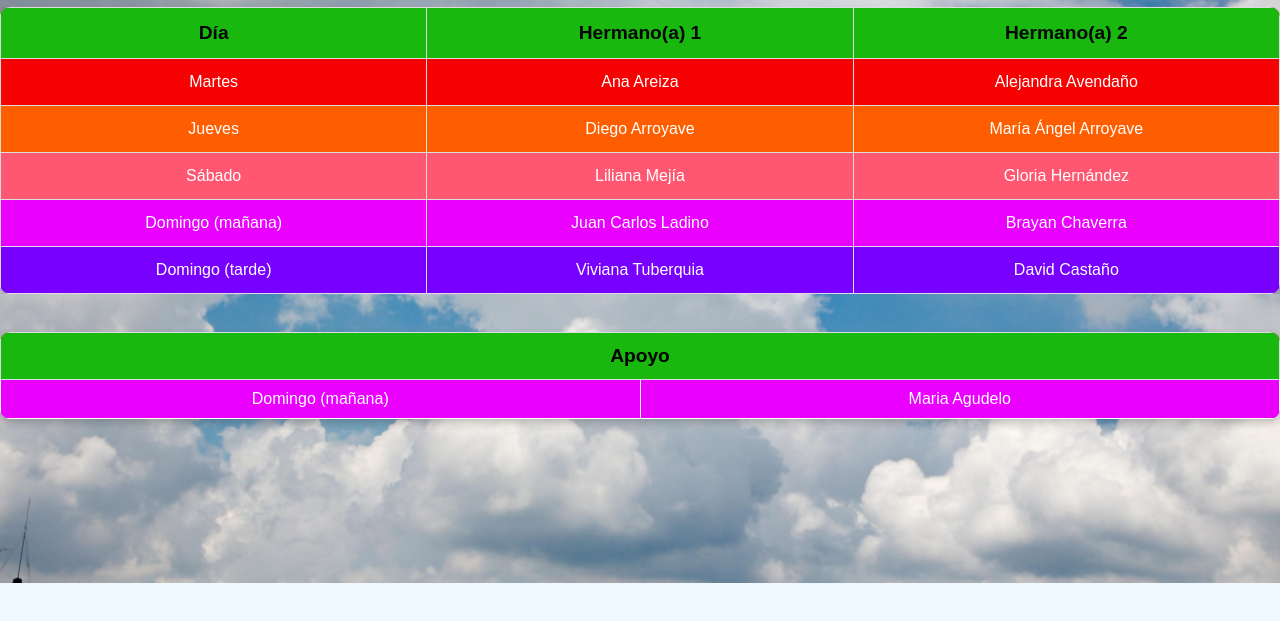
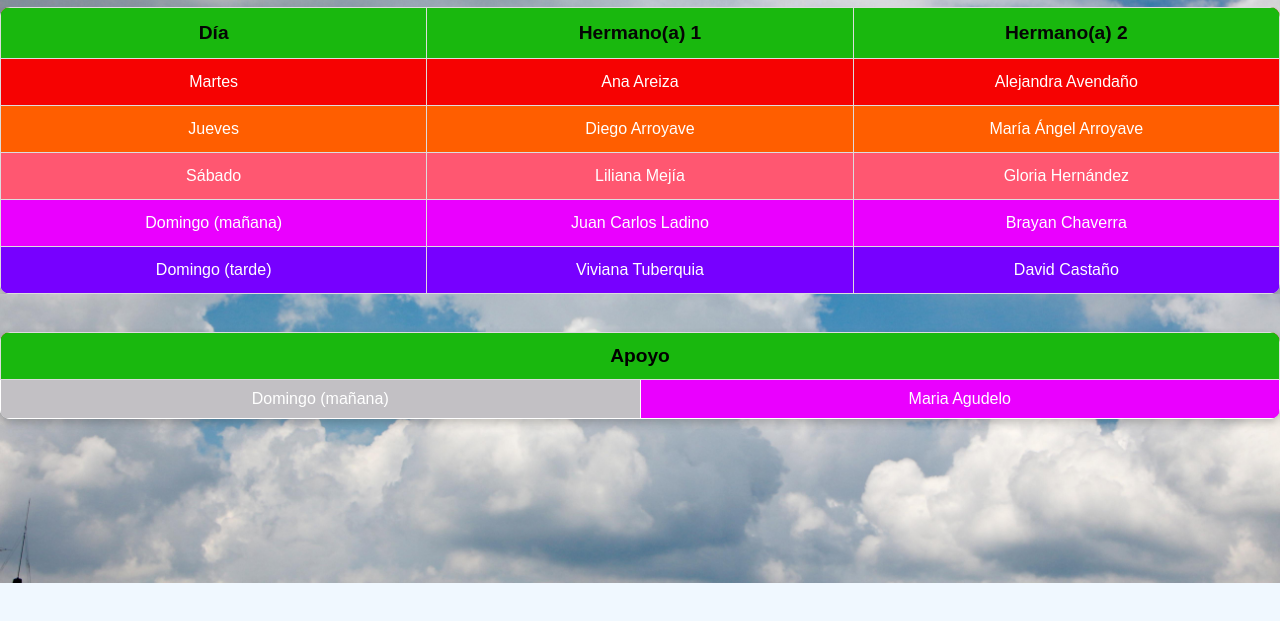
Before and after one commit to Spiner007/Cronograma, a plain HTML site: page index.html in a window 1280 px wide. In both pictures the pointer is over the element 320 px from the left and 505 px from the top of the page. Shown: the part 107-728 px from the top of the page. Drawn offline with Linux system fonts and the light colour scheme.

Commit message:
Update Cronograma.css

```diff
--- a/Cronograma.css
+++ b/Cronograma.css
@@ -124,7 +124,12 @@ h1 {
     border: 1px solid white;
 }
 
-.apoyo-body:hover {
+.apoyo-body td:hover {
+
+    background-color: #c2c0c4;
+}
+
+.apoyo-body th:hover {
     background-color: #c2c0c4;
 }
 
```
